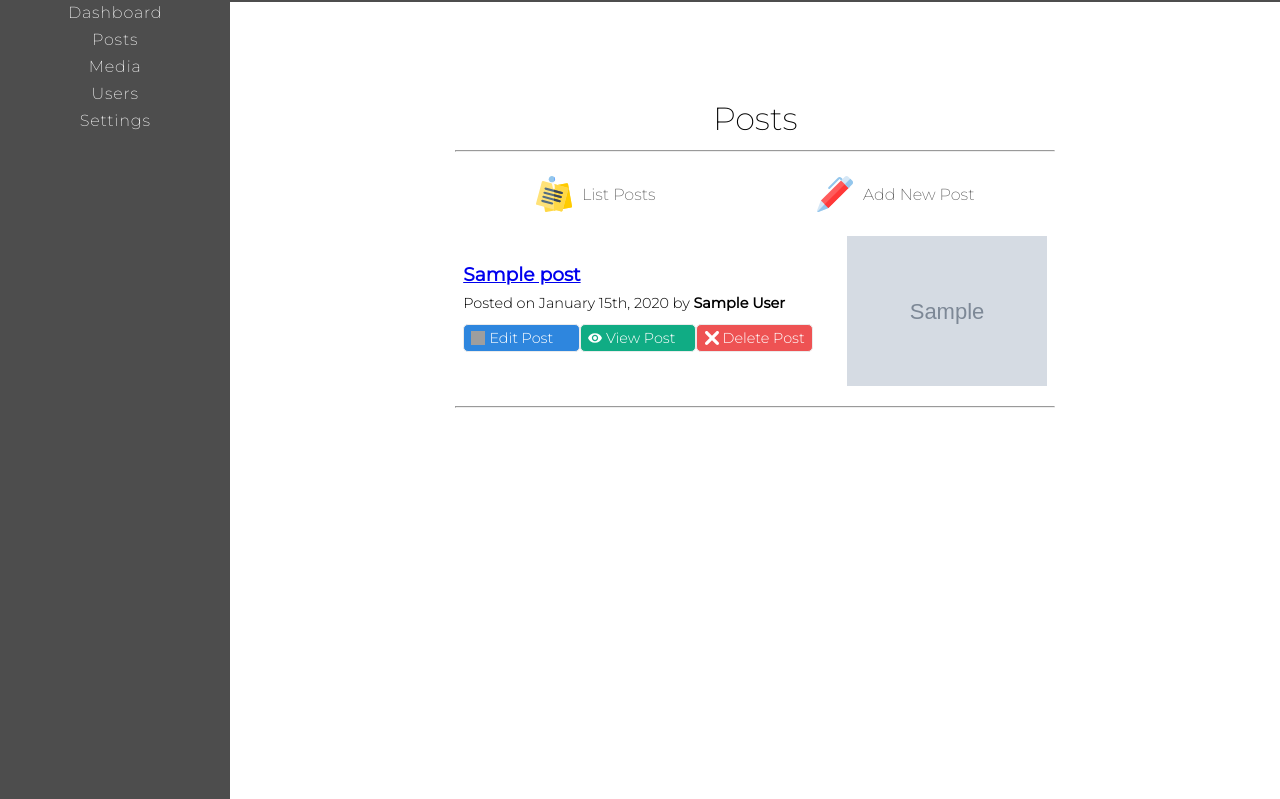
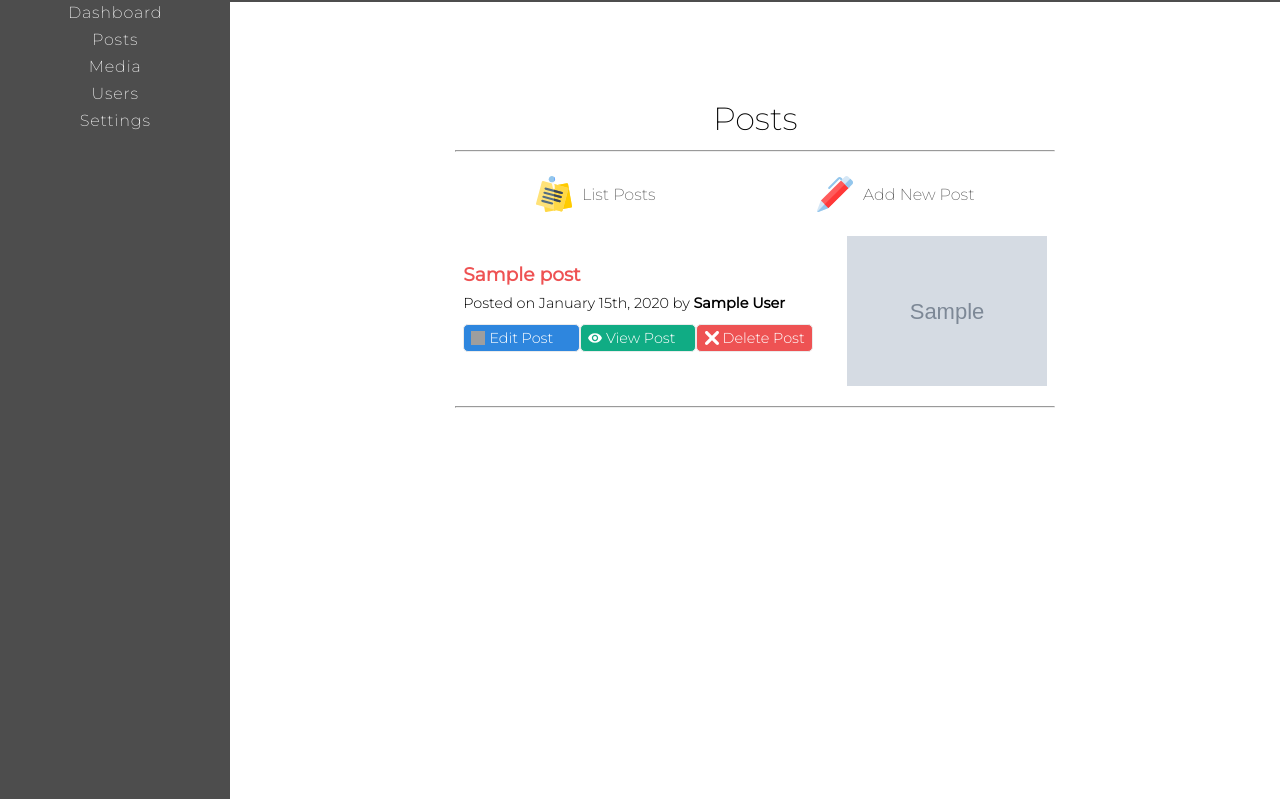
Before and after one commit to Danny-XCII/blog-framework, a PHP site: page /admin/posts in a window 1280 px wide. Shown: the part 17-816 px from the top of the page. Run offline with PHP 8.4, Linux system fonts and the light colour scheme; the visitor is signed in with stand-in values (Sample User, id 1); data comes from the database, SQL or seed files in the repository; tables that the repository leaves empty hold one stand-in row (values such as "Sample post"); grey boxes marked "Sample" are stand-in pictures; data that the repository does not hold is empty; grey boxes are pictures that could not be loaded.

Commit message:
admin style edits

```diff
--- a/assets/css/admin.css
+++ b/assets/css/admin.css
@@ -149,8 +149,13 @@ main {
     padding: .5rem;
 }
 
-.admin-post-preview h3 {
+.admin-post-preview-title {
     margin-bottom: .25rem;
+}
+
+.admin-post-preview-title a {
+    text-decoration: none;
+    color: #ee5253;
 }
 
 .admin-post-preview p {
--- a/views/admin/posts.adm.view.php
+++ b/views/admin/posts.adm.view.php
@@ -37,7 +37,7 @@ include "./partials/admin/admin-bar.partial.php"; ?>
 
                 <div>
 
-                    <h3><a href="/admin/posts/edit-post/<?= $post->uri; ?>"><?= $post->title; ?></a></h3>
+                    <h3 class="admin-post-preview-title"><a href="/admin/posts/edit-post/<?= $post->uri; ?>"><?= $post->title; ?></a></h3>
 
                     <p>Posted on <?= $post->posted_on; ?> by <strong><?= $post->author; ?></strong></p>
 
@@ -87,8 +87,4 @@ include "./partials/admin/admin-bar.partial.php"; ?>
 
 </section>
 
-<script>
-    let delete
-</script>
-
 <?php include "./partials/admin/footer.adm.partial.php";
```
